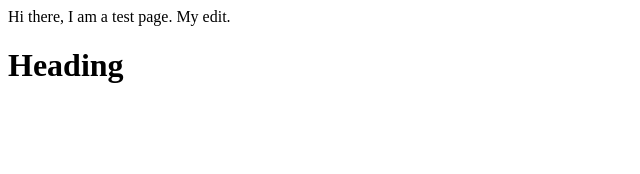
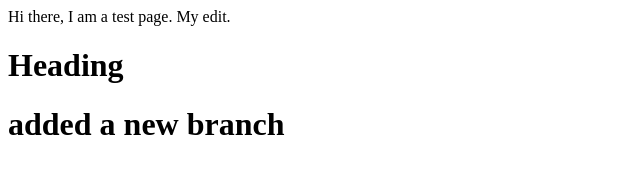
Before and after one commit to symaiotics/fintractemplatevue, a plain HTML site: page index.html in a window 1280 px wide. Shown: the whole page, without its empty margins (0-640 px from the left). Drawn offline with Linux system fonts and the light colour scheme.

Commit message:
added a new branch

```diff
--- a/index.html
+++ b/index.html
@@ -2,3 +2,4 @@ Hi there, I am a test page.
 My edit.
 
 <h1>Heading</h1>
+<h1>added a new branch</h1>
```
